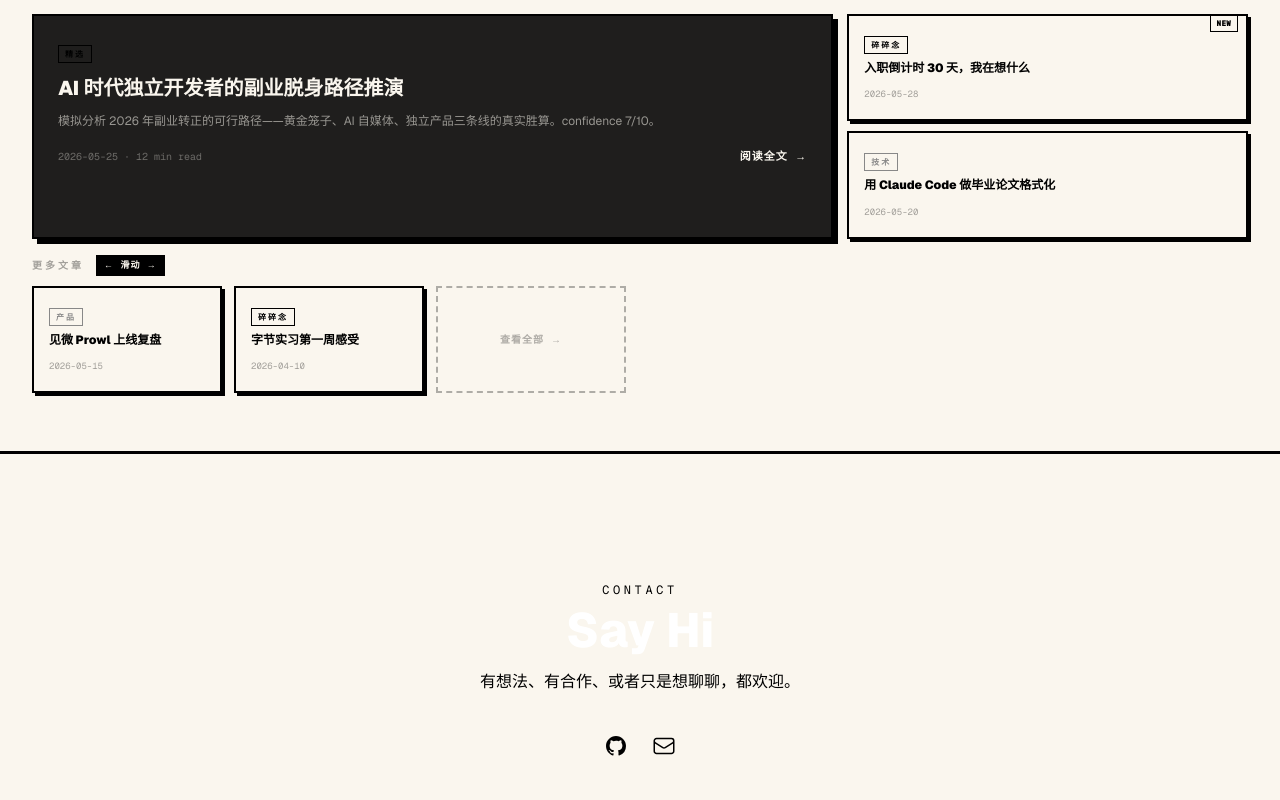
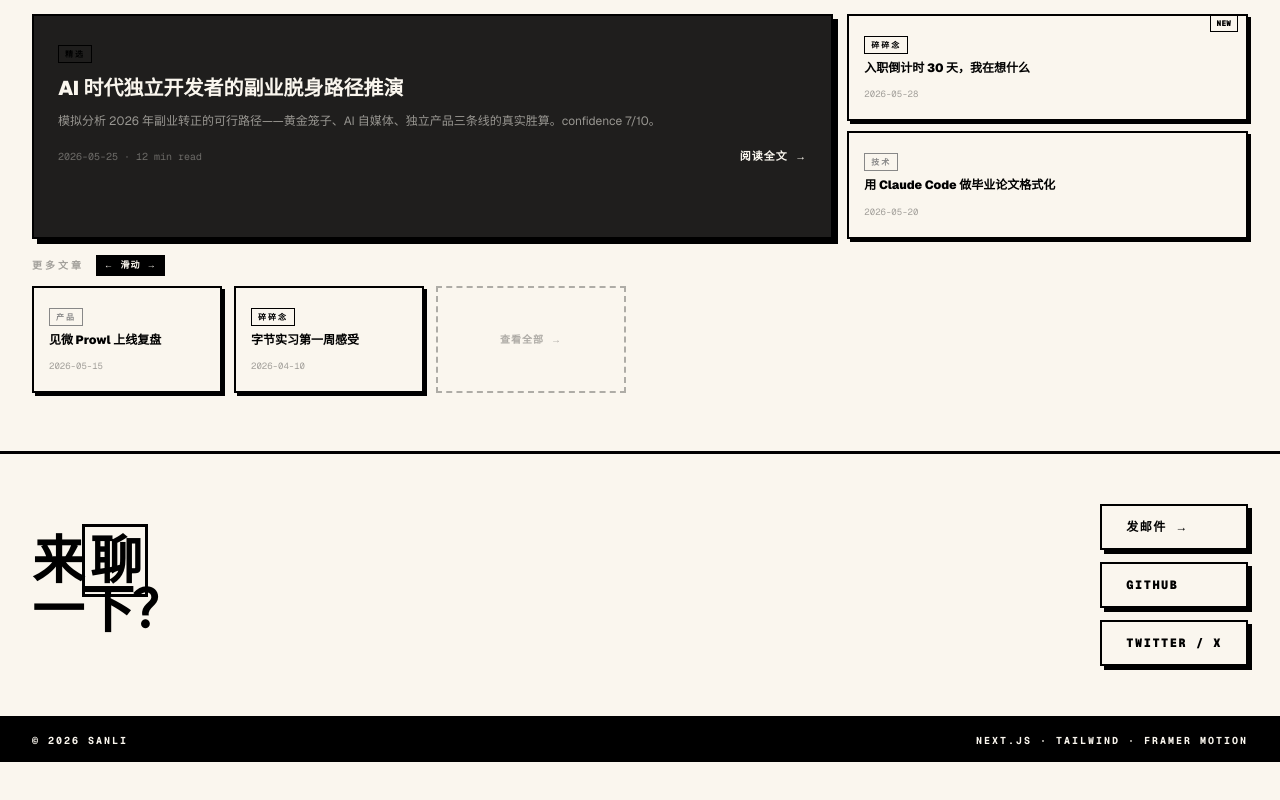
Before and after one commit to 648lsp666/sanli-home, a Next.js app: page / in a window 1280 px wide. Shown: the part 1854-2654 px from the top of the page. After the commit the page ends 2616 px from the top, so only its background shows below. Built offline with nearby package versions, Linux system fonts and the light colour scheme.

Commit message:
feat: rewrite Contact, add Footer, fix section order

```diff
--- a/app/page.tsx
+++ b/app/page.tsx
@@ -10,10 +10,17 @@ export default function Home() {
     <main>
       <Nav />
       <Hero />
+      <Projects />
       <About />
-      <Projects />
       <Insights />
       <Contact />
+      <footer
+        className="flex items-center justify-between px-8 py-[14px] font-mono text-[10px] font-bold uppercase tracking-[2px]"
+        style={{ backgroundColor: 'var(--color-ink)', color: 'var(--color-bg)' }}
+      >
+        <span>© 2026 Sanli</span>
+        <span>Next.js · Tailwind · Framer Motion</span>
+      </footer>
     </main>
   )
 }
--- a/components/Contact.tsx
+++ b/components/Contact.tsx
@@ -1,56 +1,53 @@
 'use client'
 import { motion } from 'framer-motion'
 
-const LINKS = [
-  {
-    label: 'GitHub',
-    href: 'https://github.com/648lsp666',
-    external: true,
-    icon: (
-      <svg viewBox="0 0 24 24" className="h-6 w-6" fill="currentColor">
-        <path d="M12 2C6.477 2 2 6.484 2 12.017c0 4.425 2.865 8.18 6.839 9.504.5.092.682-.217.682-.483 0-.237-.008-.868-.013-1.703-2.782.605-3.369-1.343-3.369-1.343-.454-1.158-1.11-1.466-1.11-1.466-.908-.62.069-.608.069-.608 1.003.07 1.531 1.032 1.531 1.032.892 1.53 2.341 1.088 2.91.832.092-.647.35-1.088.636-1.338-2.22-.253-4.555-1.113-4.555-4.951 0-1.093.39-1.988 1.029-2.688-.103-.253-.446-1.272.098-2.65 0 0 .84-.27 2.75 1.026A9.564 9.564 0 0112 6.844c.85.004 1.705.115 2.504.337 1.909-1.296 2.747-1.027 2.747-1.027.546 1.379.202 2.398.1 2.651.64.7 1.028 1.595 1.028 2.688 0 3.848-2.339 4.695-4.566 4.943.359.309.678.92.678 1.855 0 1.338-.012 2.419-.012 2.747 0 .268.18.58.688.482A10.019 10.019 0 0022 12.017C22 6.484 17.522 2 12 2z" />
-      </svg>
-    ),
-  },
-  {
-    label: 'Email',
-    href: 'mailto:alexeisiemail@gmail.com',
-    external: false,
-    icon: (
-      <svg viewBox="0 0 24 24" className="h-6 w-6" fill="none" stroke="currentColor" strokeWidth={1.5}>
-        <path strokeLinecap="round" strokeLinejoin="round" d="M21.75 6.75v10.5a2.25 2.25 0 01-2.25 2.25h-15a2.25 2.25 0 01-2.25-2.25V6.75m19.5 0A2.25 2.25 0 0019.5 4.5h-15a2.25 2.25 0 00-2.25 2.25m19.5 0v.243a2.25 2.25 0 01-1.07 1.916l-7.5 4.615a2.25 2.25 0 01-2.36 0L3.32 8.91a2.25 2.25 0 01-1.07-1.916V6.75" />
-      </svg>
-    ),
-  },
-]
-
-const fadeUp = {
-  hidden: { opacity: 0, y: 24 },
-  visible: { opacity: 1, y: 0, transition: { duration: 0.6, ease: [0.22, 1, 0.36, 1] as const } },
-}
-
 export default function Contact() {
   return (
-    <section id="contact" className="px-6 py-32 text-center">
-      <motion.div variants={fadeUp} initial="hidden" whileInView="visible" viewport={{ once: true }}>
-        <p className="mb-2 font-mono text-xs tracking-[0.3em] text-accent uppercase">Contact</p>
-        <h2 className="mb-4 text-5xl font-extrabold text-white">Say Hi</h2>
-        <p className="mb-10 text-muted">有想法、有合作、或者只是想聊聊，都欢迎。</p>
-        <div className="flex justify-center gap-6">
-          {LINKS.map((link) => (
-            <a
-              key={link.label}
-              href={link.href}
-              target={link.external ? '_blank' : undefined}
-              rel={link.external ? 'noopener noreferrer' : undefined}
-              aria-label={link.label}
-              className="text-muted transition-colors hover:text-accent"
-            >
-              {link.icon}
-            </a>
-          ))}
+    <section id="contact" className="px-8 py-[50px]" style={{ borderBottom: '3px solid var(--color-ink)' }}>
+      <motion.div
+        initial={{ opacity: 0, y: 20 }} whileInView={{ opacity: 1, y: 0 }}
+        viewport={{ once: true }} transition={{ duration: 0.5 }}
+        className="flex flex-wrap items-center justify-between gap-6"
+      >
+        {/* Display title */}
+        <h2 className="text-[52px] font-black leading-[0.95] tracking-[-2px]" style={{ color: 'var(--color-ink)' }}>
+          来
+          <span
+            className="border-[3px] px-[5px]"
+            style={{ background: 'var(--color-accent-cyan)', borderColor: 'var(--color-ink)' }}
+          >
+            聊
+          </span>
+          <br />
+          一下？
+        </h2>
+
+        {/* Links */}
+        <div className="flex flex-col gap-3">
+          <a
+            href="mailto:alexeisiemail@gmail.com"
+            className="border-[2.5px] px-6 py-3 font-mono text-[12px] font-black uppercase tracking-[1.5px] transition-transform active:scale-[0.97]"
+            style={{ background: 'var(--color-accent-cyan)', borderColor: 'var(--color-ink)', color: 'var(--color-ink)', boxShadow: '4px 4px 0 var(--color-ink)' }}
+          >
+            发邮件 →
+          </a>
+          <a
+            href="https://github.com"
+            target="_blank" rel="noopener noreferrer"
+            className="border-[2.5px] px-6 py-3 font-mono text-[12px] font-black uppercase tracking-[1.5px] transition-transform active:scale-[0.97]"
+            style={{ borderColor: 'var(--color-ink)', color: 'var(--color-ink)', boxShadow: '4px 4px 0 var(--color-ink)' }}
+          >
+            GitHub
+          </a>
+          <a
+            href="https://x.com"
+            target="_blank" rel="noopener noreferrer"
+            className="border-[2.5px] px-6 py-3 font-mono text-[12px] font-black uppercase tracking-[1.5px] transition-transform active:scale-[0.97]"
+            style={{ borderColor: 'var(--color-ink)', color: 'var(--color-ink)', boxShadow: '4px 4px 0 var(--color-ink)' }}
+          >
+            Twitter / X
+          </a>
         </div>
-        <p className="mt-16 text-xs text-white/20">Built with Next.js · Deployed on Vercel</p>
       </motion.div>
     </section>
   )
```
